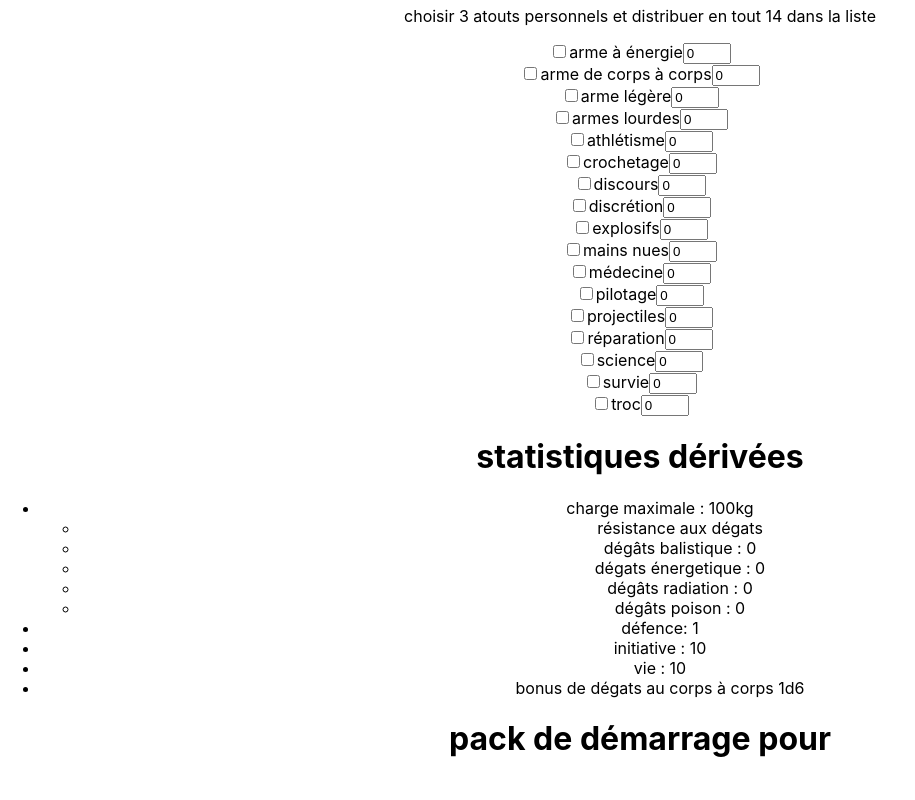
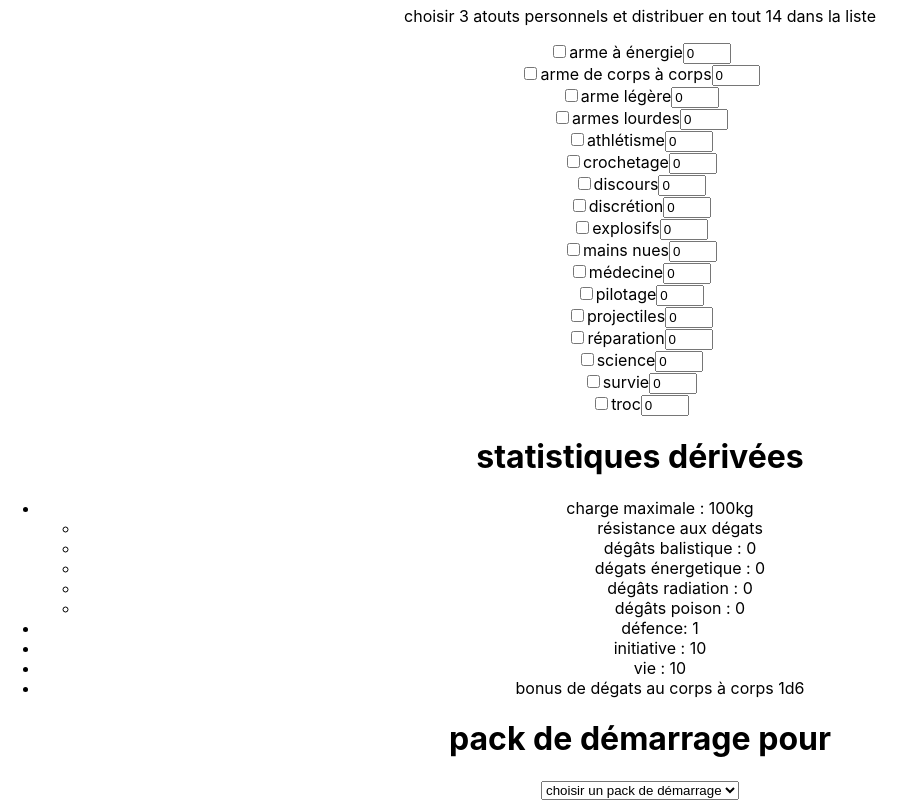
Before and after one commit to Aheuf/fallout, a React (Create React App) app: page / in a window 1280 px wide. Shown: the part 451-1251 px from the top of the page, without its empty margins (0-915 px from the left). Before the commit the page ends 1230 px from the top, so only its background shows below. Built offline with nearby package versions, Linux system fonts and the light colour scheme.

Commit message:
add : last packs and pack selector

```diff
--- a/src/@types/player.d.ts
+++ b/src/@types/player.d.ts
@@ -14,7 +14,7 @@ export interface IPlayer {
     };
     atouts:{name:string,value:number,checked:boolean}[];
     defence:{balistique:number,energetique:number,radiation:number,poison:number};
-    inventory:string[]
+    inventory:{pack:string[],other:[]}
 }
 
 export type PlayerContextType = {
--- a/src/App.tsx
+++ b/src/App.tsx
@@ -1,12 +1,16 @@
-import React from 'react';
+import React, { useContext } from 'react';
 import './App.css';
 import Origins from './components/origins/Origins';
 import Special from './components/special/Special';
 import Atouts from './components/atouts/Atouts';
 import Statistics from './components/stats/Statistics';
 import Inventory from './components/inventory/Inventory';
+import { PlayerContext } from './context/PlayerContext';
+import { PlayerContextType } from './@types/player';
 
 function App() {
+  const { player, savePlayer } = useContext(PlayerContext) as PlayerContextType;
+
   return (
     <div className="App">
       <Origins/>
--- a/src/components/inventory/Inventory.tsx
+++ b/src/components/inventory/Inventory.tsx
@@ -1,13 +1,49 @@
-import React, { useContext } from 'react';
+import React, { useContext, useEffect, useState } from 'react';
 import { PlayerContextType } from '../../@types/player';
 import { PlayerContext } from '../../context/PlayerContext';
+import { PackContext } from '../../context/PackContext';
+import { IPack, PackContextType } from '../../@types/pack';
 
-const Inventory = () => {
-    const { player, savePlayer } = useContext(PlayerContext) as PlayerContextType;
+const Inventory: React.FC = () => {
+  const { player, savePlayer } = useContext(PlayerContext) as PlayerContextType;
+  const { packs } = useContext(PackContext) as PackContextType;
+  const [ originPacks, setOriginPacks ] = useState<IPack[]>([]);
+
+  useEffect(()=>{
+      setOriginPacks([]);
+      packs.map(pack => {
+        switch(player.origin){
+          case 'goule' || 'survivant':
+            pack.type === 'habitant des terres désolés' ? console.log(pack):null
+            pack.type === 'habitant des terres désolés' ? setOriginPacks([...originPacks,pack]):null
+            break;
+          case 'super mutant':
+            pack.type === 'super mutant' ? setOriginPacks([...originPacks,pack]):null
+            break;
+          case 'mister handy':
+            pack.type === 'mister handy' ? setOriginPacks([...originPacks,pack]):null
+            break;
+          case 'initié de la confrérie':
+            pack.type === 'confrérie' ? setOriginPacks([...originPacks,pack]):null
+            break;
+          case 'habitant de l\'abri':
+            player.origin === 'habitant de l\'abri' && !player.postHuman ?
+            pack.type === 'habitant de l\'abri' ? setOriginPacks([...originPacks,pack]):null :
+            pack.type === 'habitant des terres désolés' ? setOriginPacks([...originPacks,pack]):null
+            break;
+        }
+      })
+  },[player.origin])
 
   return (
     <div>
       <h1>pack de démarrage pour {player.origin}</h1>
+      <select name="" id="">
+        <option value="default">choisir un pack de démarrage</option>
+        {originPacks.map((pack) => {
+          return ( <option value={pack.name}>{pack.name}</option>)
+        })}
+      </select>
     </div>
   );
 }
--- a/src/context/PackContext.tsx
+++ b/src/context/PackContext.tsx
@@ -82,15 +82,6 @@ const PackProvider: React.FC<PropsWithChildren<IPack>> = ({ children }) => {
         ],
     },
     {
-        type: 'super mutant',
-        name: 'frappeur',
-        inventory: [
-          'plastron un bras de pillard',
-          'fusil de fortune lourd avec 6+3d6 cartouches .38',
-          '5 capsules',
-        ],
-    },
-    {
         type: 'habitant de l\'abri',
         name: 'agent de sécurité de vault-tec',
         inventory: [
@@ -116,6 +107,52 @@ const PackProvider: React.FC<PropsWithChildren<IPack>> = ({ children }) => {
           '10 capsules'
         ],
     },
+    {
+      type: 'habitant des terres désolés',
+      name: 'colon',
+      inventory: [
+        'Vêtement résistants',
+        'pistolet de fortune avec 6+3d6 cartouches .38',
+        '45 capsules'
+      ],
+    },
+    {
+      type: 'habitant des terres désolés',
+      name: 'marchand',
+      inventory: [
+        'Vêtement résistants',
+        'pistolet de fortune avec 8+4d6 cartouches .38',
+        'deux brahmines',
+        '50 capsules'
+      ],
+    },
+    {
+      type: 'habitant des terres désolés',
+      name: 'mercenaire',
+      inventory: [
+        'Vêtement résistants',
+        'prospectus mentionnant une mission dans nue colonie à proximité, payé 50 capsules',
+        '15 capsules'
+      ],
+    },
+    {
+      type: 'habitant des terres désolés',
+      name: 'pillard',
+      inventory: [
+        'harnais',
+        'pistolet de fortune avec 10+5d6 cartouches .38',
+        '15 capsules'
+      ],
+    },
+    {
+      type: 'habitant des terres désolés',
+      name: 'vagabond',
+      inventory: [
+        'tenue de nomade',
+        'pistolet de fortune avec 8+4d6 cartouches .38',
+        '30 capsules'
+      ],
+    },
   ]);
 
   return (
--- a/src/context/PlayerContext.tsx
+++ b/src/context/PlayerContext.tsx
@@ -38,7 +38,7 @@ const PlayerProvider: React.FC<PropsWithChildren<IPlayer>> = ({ children }) => {
             {name:'troc', value:0, checked:false}
         ],
         defence:{balistique:0,energetique:0,radiation:0,poison:0},
-        inventory:[]
+        inventory:{pack:[],other:[]}
     })
 
     const savePlayer = (updatedPlayer:IPlayer) => {
--- a/src/index.tsx
+++ b/src/index.tsx
@@ -4,6 +4,7 @@ import './index.css';
 import App from './App';
 import reportWebVitals from './reportWebVitals';
 import PlayerProvider from './context/PlayerContext';
+import PackProvider from './context/PackContext';
 
 const root = ReactDOM.createRoot(
   document.getElementById('root') as HTMLElement
@@ -11,6 +12,7 @@ const root = ReactDOM.createRoot(
 
 root.render(
   <React.StrictMode>
+    <PackProvider type={''} name={''} inventory={[]}>
       <PlayerProvider origin={''} survivorOption={''} misterHandyOptions={[]} special={{
         s: 0,
         p: 0,
@@ -24,9 +26,10 @@ root.render(
         energetique: 0,
         radiation: 0,
         poison: 0
-    }} inventory={[]}>
+      }} inventory={{pack:[],other:[]}}>
         <App />
       </PlayerProvider>
+    </PackProvider>
   </React.StrictMode>
 );
 
```
Lines whose indentation alone changed are shown as unchanged.
